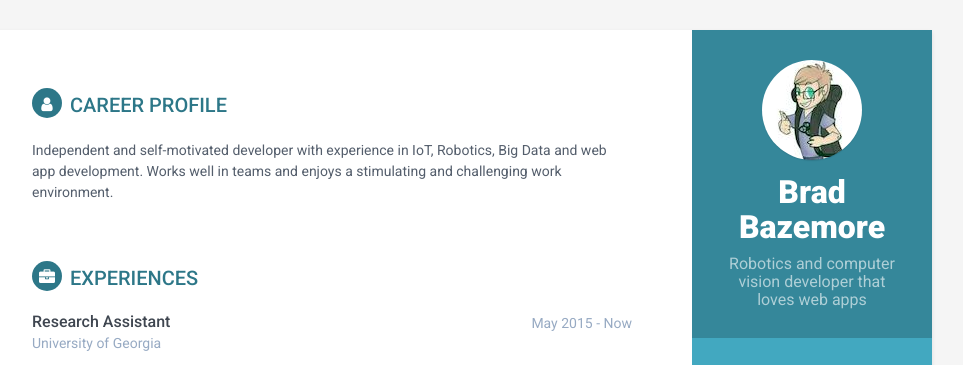
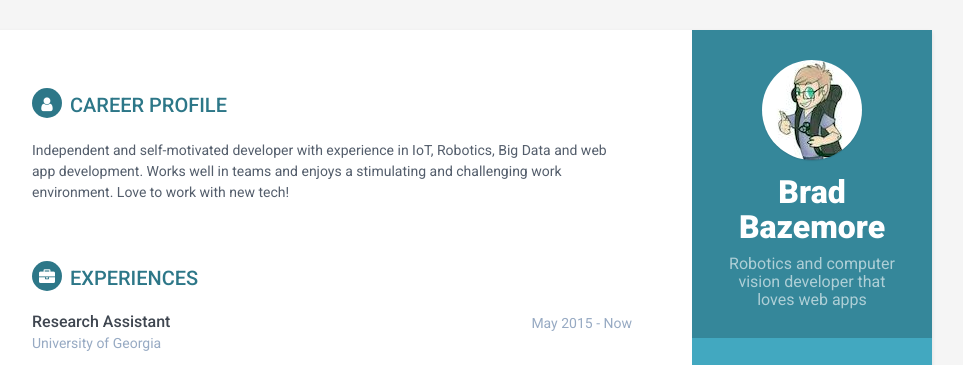
Before and after one commit to sonyccd/resume, a Jekyll site: the page built from index.html, in a window 1280 px wide. Shown: the top 365 px of the page, without its empty margins (188-1151 px from the left). Built offline with Jekyll 4.4.1, drawn with Linux system fonts in a browser that asks for light colours; nearby versions of some CDN libraries.

Commit message:
Update _config.yml

```diff
--- a/_config.yml
+++ b/_config.yml
@@ -30,7 +30,7 @@ interests: ["caving", "scuba diving", "running"]
 
 #Content
 about: "Independent and self-motivated developer with experience in IoT, Robotics, Big Data and web app development.
-        Works well in teams and enjoys a stimulating and challenging work environment."
+        Works well in teams and enjoys a stimulating and challenging work environment. Love to work with new tech!"
 
 #For each topic below you can add more than one thing. Each entry is divided by the -. For example each entry in the
 #skill is made up of a name and level.
```
